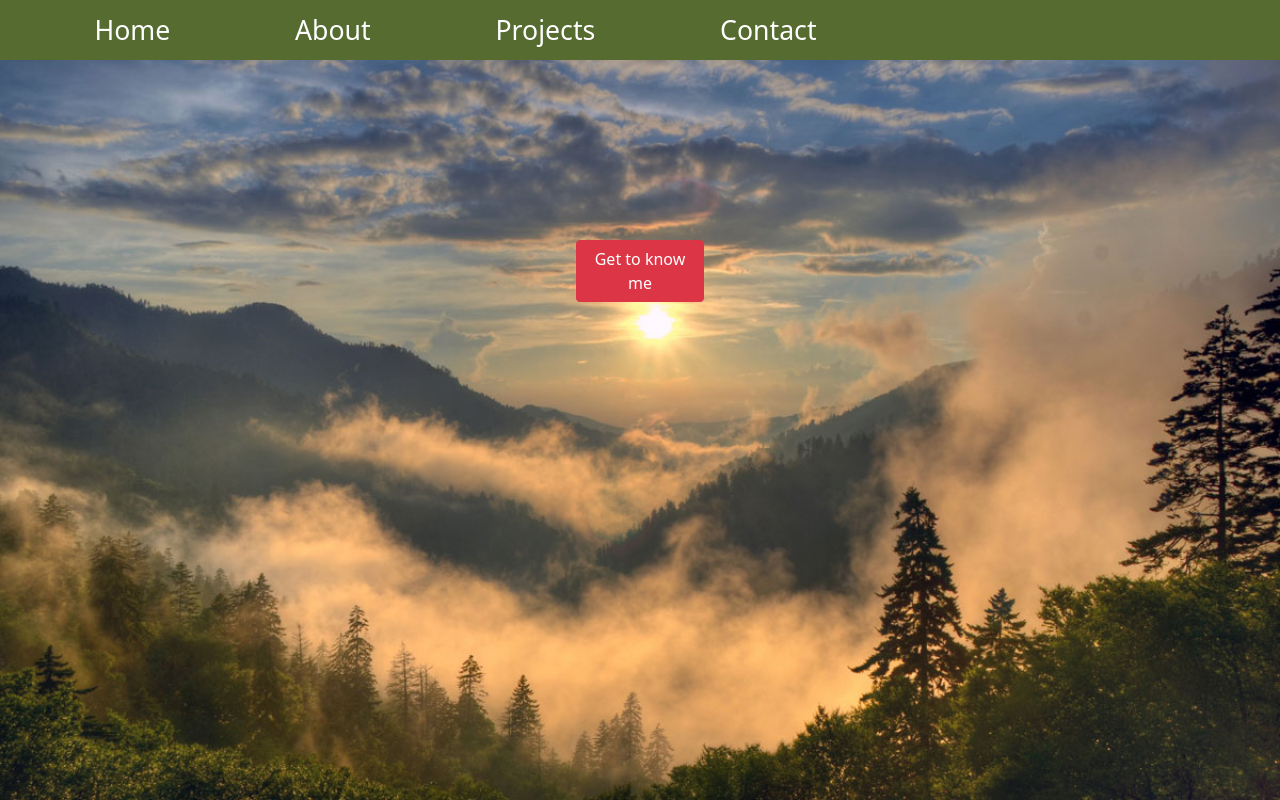
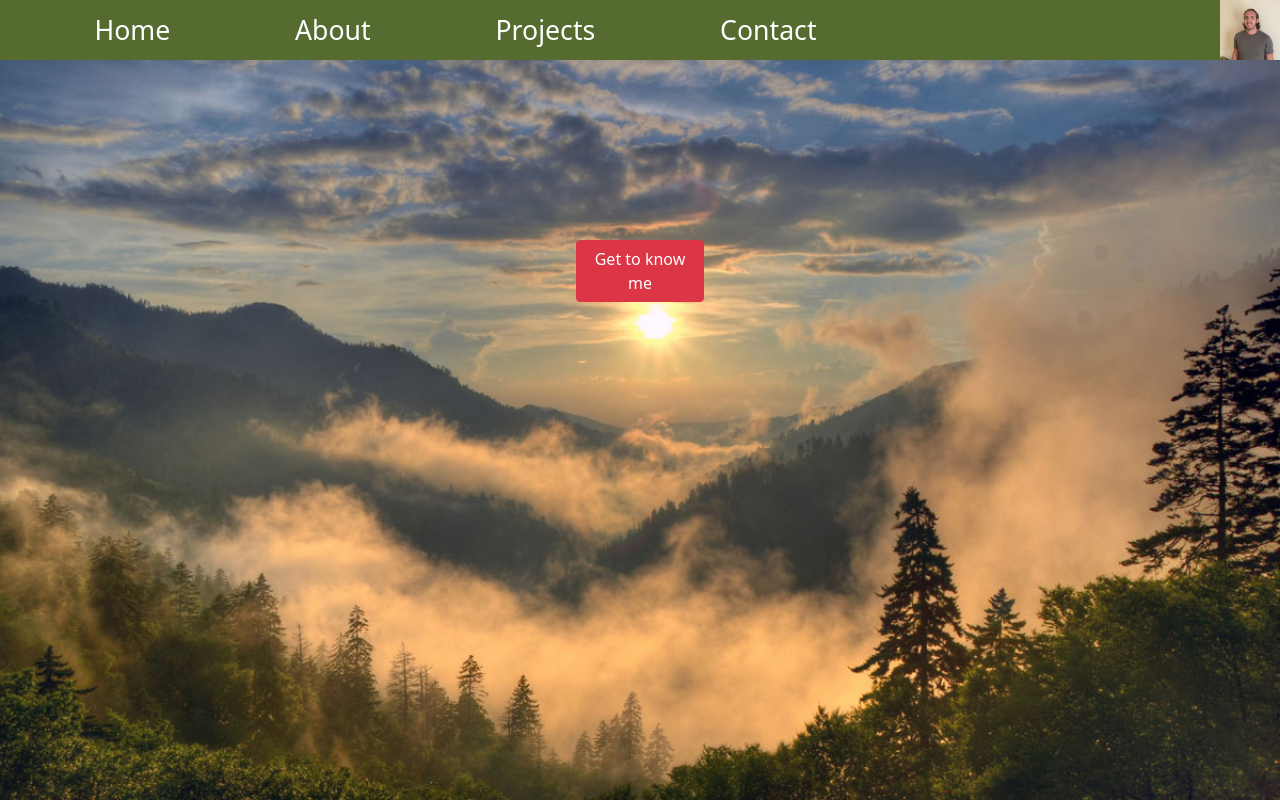
Before and after one commit to msteele96/marc-steele, a React (Create React App) app: page / in a window 1280 px wide. Built offline with nearby package versions, Linux system fonts and the light colour scheme.

Commit message:
Changed favicon, added photo to navbar

```diff
--- a/public/index.html
+++ b/public/index.html
@@ -2,12 +2,12 @@
 <html lang="en">
   <head>
     <meta charset="utf-8" />
-    <link rel="icon" href="%PUBLIC_URL%/favicon.ico" />
+    <link rel="icon" href="%PUBLIC_URL%/Code logo.png" />
     <meta name="viewport" content="width=device-width, initial-scale=1" />
     <meta name="theme-color" content="#000000" />
     <meta
-      name="description"
-      content="Web site created using create-react-app"
+      name="Marc Steele Portfolio Website"
+      content="A single page application containing a few things I've worked on and my contact information."
     />
     <link rel="apple-touch-icon" href="%PUBLIC_URL%/logo192.png" />
     <!--
--- a/src/App.css
+++ b/src/App.css
@@ -35,6 +35,11 @@
   line-height: 60px;
   font-size: 20pt;
   z-index: 1;
+  /* display:flex; */
+}
+
+.NavBar ul {
+  width: 100%;
 }
 
 .NavBar ul li{
@@ -52,6 +57,12 @@
     position: absolute;
     top: 0px;
     z-index: 0;
+}
+
+#LinkedIn-Photo {
+  height: 60px;
+  width: 60px;
+  float: right;
 }
 
 #GetToKnowMe {
--- a/src/App.js
+++ b/src/App.js
@@ -17,6 +17,7 @@ function App() {
         <li><Link to="/about" id="AboutLink" style={{ textDecoration: 'none', color:'white'}}>About</Link></li>
         <li><Link to="/projects" style={{ textDecoration: 'none', color:'white'}}>Projects</Link></li>
         <li><Link to="/contact" style={{ textDecoration: 'none', color:'white'}}>Contact</Link></li>
+        <li><Link to="/contact"><img id="LinkedIn-Photo" src= {process.env.PUBLIC_URL+"LinkedIn Photo.jpg"} alt="LinkedIn Profile"/></Link></li>
       </ul>
     {/* </Navbar> */}
     </div>
```
Also changed, not shown: public/Code logo.png (added), public/LinkedIn Photo.jpg (added).
